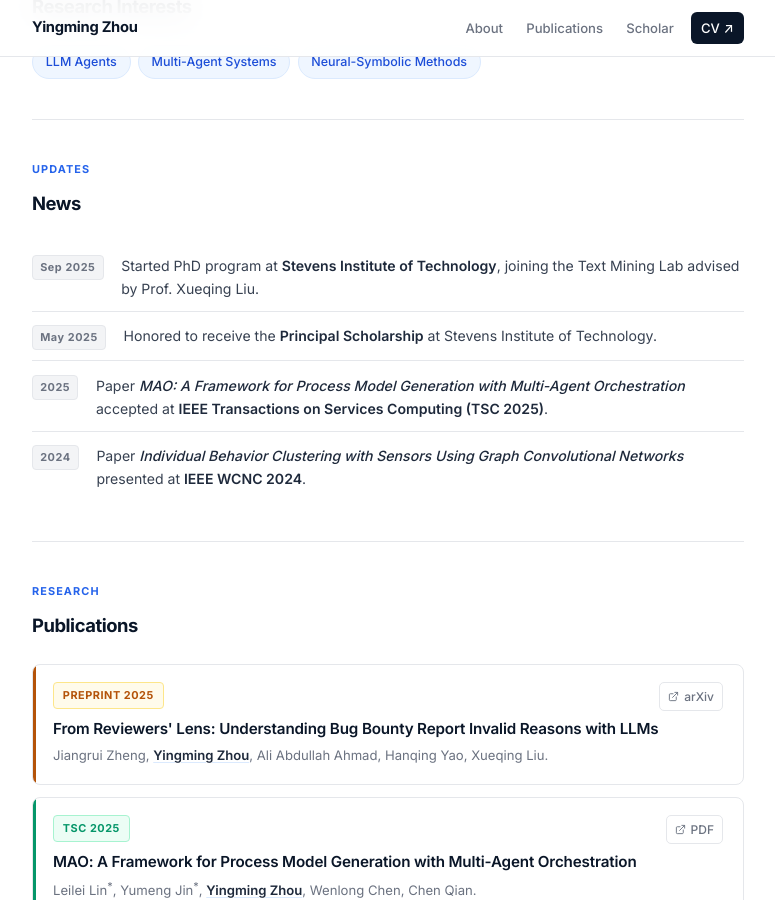
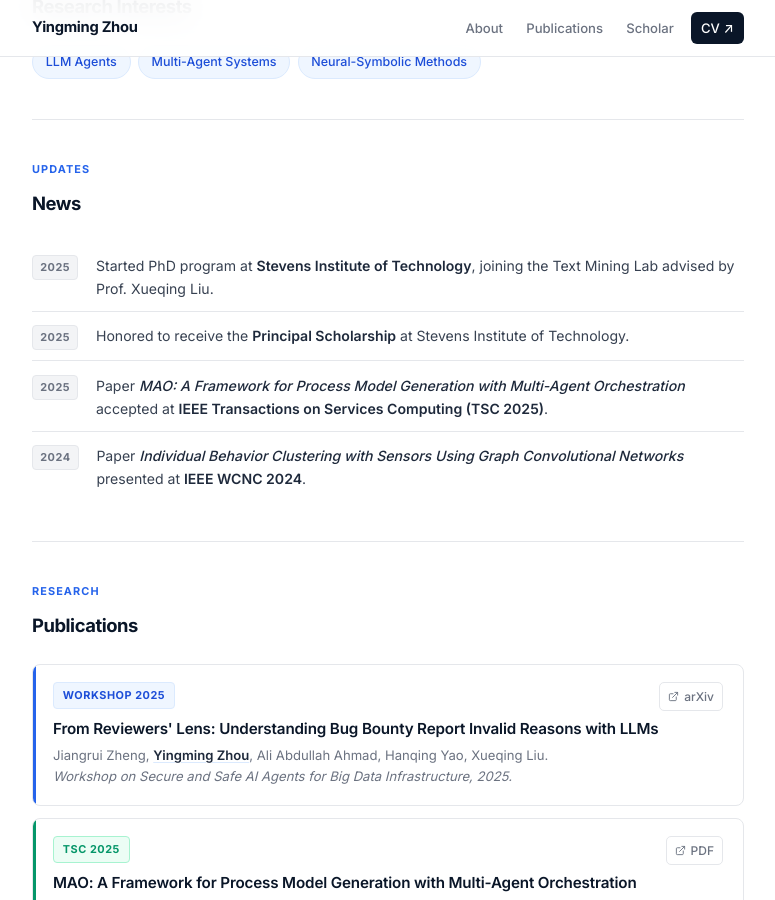
Before and after one commit to Aizhouym/Aizhouym.github.io, a Jekyll site: the page built from _pages/about.md, in a window 1280 px wide and 900 px high, scrolled down 504 px. Shown: the whole window, without its empty margins (252-1027 px from the left). Built offline with Jekyll 4.4.1, drawn with Linux system fonts in a browser that asks for light colours.

Commit message:
Fix Bug Bounty paper venue and unify news year labels
- Bug Bounty paper: change from preprint to Workshop (Secure and Safe
  AI Agents for Big Data Infrastructure, 2025)
- News: use plain year for all entries for visual consistency

Co-Authored-By: Claude Sonnet 4.6 <noreply@anthropic.com>

```diff
--- a/_layouts/homepage.html
+++ b/_layouts/homepage.html
@@ -487,11 +487,11 @@
     <h2 class="section-heading">News</h2>
     <div class="news-list">
       <div class="news-item">
-        <span class="news-year">Sep 2025</span>
+        <span class="news-year">2025</span>
         <p class="news-text">Started PhD program at <strong>Stevens Institute of Technology</strong>, joining the Text Mining Lab advised by Prof.&nbsp;Xueqing Liu.</p>
       </div>
       <div class="news-item">
-        <span class="news-year">May 2025</span>
+        <span class="news-year">2025</span>
         <p class="news-text">Honored to receive the <strong>Principal Scholarship</strong> at Stevens Institute of Technology.</p>
       </div>
       <div class="news-item">
@@ -514,9 +514,9 @@
     <div class="pub-list">
 
       <!-- Bug Bounty 2025 -->
-      <div class="pub-card pub-card--preprint">
+      <div class="pub-card pub-card--conf">
         <div class="pub-top">
-          <span class="pub-venue pub-venue--preprint">Preprint 2025</span>
+          <span class="pub-venue pub-venue--conf">Workshop 2025</span>
           <a href="https://arxiv.org/abs/2511.18608" target="_blank" rel="noopener" class="pub-pdflink">
             <svg viewBox="0 0 24 24" fill="none" stroke="currentColor" stroke-width="2" stroke-linecap="round" stroke-linejoin="round"><path d="M18 13v6a2 2 0 0 1-2 2H5a2 2 0 0 1-2-2V8a2 2 0 0 1 2-2h6"/><polyline points="15 3 21 3 21 9"/><line x1="10" y1="14" x2="21" y2="3"/></svg>
             arXiv
@@ -529,6 +529,7 @@
         </h3>
         <p class="pub-authors">
           Jiangrui Zheng, <span class="me">Yingming Zhou</span>, Ali Abdullah Ahmad, Hanqing Yao, Xueqing Liu.
+          <br><em>Workshop on Secure and Safe AI Agents for Big Data Infrastructure, 2025.</em>
         </p>
       </div>
 
```
